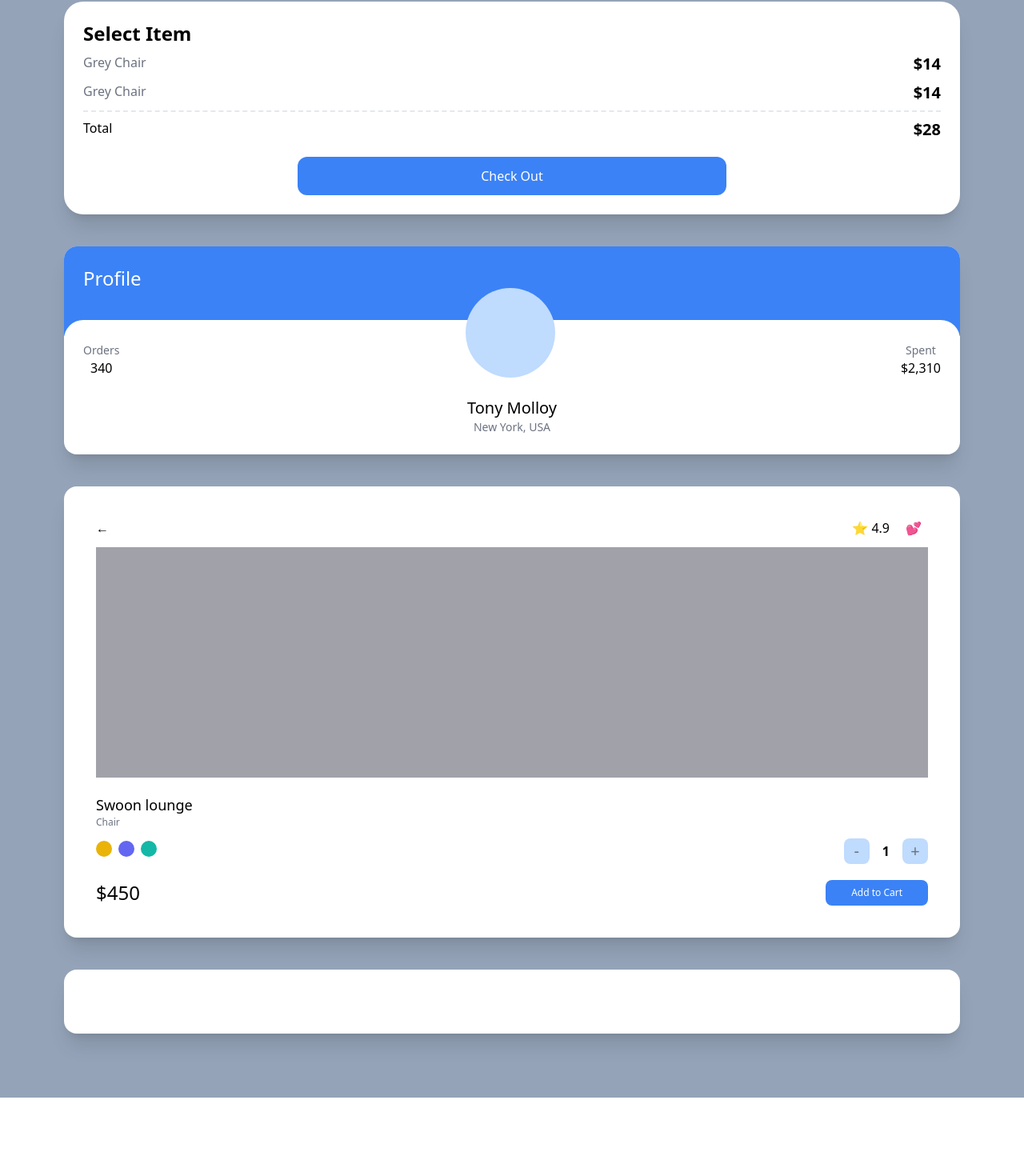
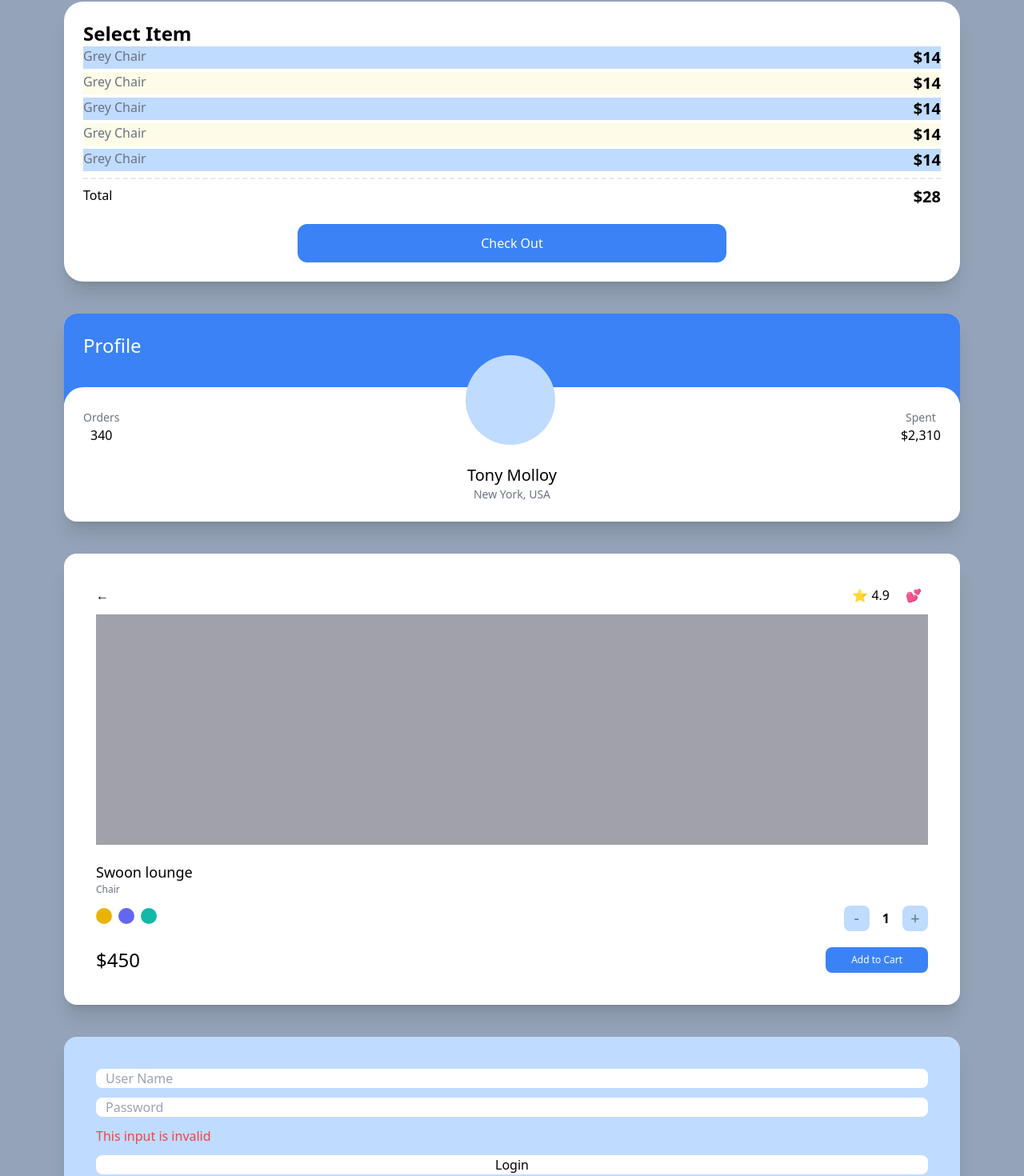
Before and after one commit to Dongdong-k/carrot_market, a Next.js app: page / in a window 1280 px wide. Shown: the part 78-1548 px from the top of the page at 80% size. Before the commit the page ends 1450 px from the top, so only its background shows below. Built offline with nearby package versions, Linux system fonts and the light colour scheme.

Commit message:
#4.7 Modifiers for Forms (18:38)

```diff
--- /dev/null
+++ b/pages/details.tsx
@@ -0,0 +1,33 @@
+import { NextPage } from "next";
+
+const Details: NextPage = () => {
+  return (
+    <div>
+      <h4> Details tag</h4>
+      <div>
+        <details className="select-none open:text-white open:bg-indigo-300">
+          <summary className=" cursor-pointer"> summary of details</summary>
+          <span>테스트1</span>
+          <span className="selection:bg-indigo-300 selection:text-white">
+            테스트1
+          </span>
+        </details>
+      </div>
+      <div className="list-disc">
+        <ul className="list-disc marker:text-teal-200">
+          <li>Hi</li>
+          <li>Hi</li>
+          <li>Hi</li>
+        </ul>
+      </div>
+      <div>
+        <input
+          type={"file"}
+          className="file:cursor-pointer file:hover:text-white file:transition-colors file:border-0 file:rounded-xl file:px-5 file:bg-green-300"
+        />
+      </div>
+    </div>
+  );
+};
+
+export default Details;
--- a/pages/index.tsx
+++ b/pages/index.tsx
@@ -8,14 +8,17 @@ const Home: NextPage = () => {
     <div className="bg-slate-400 py-20 px-20 grid gap-10 min-h-screen">
       <div className="bg-white p-6 rounded-3xl shadow-xl">
         <span className="font-semibold text-2xl">Select Item</span>
-        <div className="flex justify-between my-2">
-          <span className="text-gray-500">Grey Chair</span>
-          <span className="font-semibold text-xl">$14</span>
-        </div>
-        <div className="flex justify-between">
-          <span className="text-gray-500">Grey Chair</span>
-          <span className="font-semibold text-xl">$14</span>
-        </div>
+        <ul className="space-y-1">
+          {[1, 2, 3, 4, 5].map((i) => (
+            <div
+              key={i}
+              className="flex justify-between odd:bg-blue-200 even:bg-yellow-50"
+            >
+              <span className="text-gray-500">Grey Chair</span>
+              <span className="font-semibold text-xl">$14</span>
+            </div>
+          ))}
+        </ul>
         <div className="flex justify-between mt-2 pt-2 border-t-2 border-dashed">
           <span className="">Total</span>
           <span className="font-semibold text-xl">$28</span>
@@ -26,7 +29,7 @@ const Home: NextPage = () => {
           </button>
         </div>
       </div>
-      <div className="bg-white rounded-2xl shadow-xl overflow-hidden">
+      <div className="bg-white rounded-2xl shadow-xl overflow-hidden group">
         <div className="bg-blue-500 p-6 pb-14">
           <span className="text-white text-2xl">Profile</span>
         </div>
@@ -36,7 +39,7 @@ const Home: NextPage = () => {
               <span className="text-sm text-gray-500">Orders</span>
               <span className="font-medium">340</span>
             </div>
-            <div className="h-28 w-28 bg-blue-200 rounded-full" />
+            <div className="h-28 w-28 bg-blue-200 rounded-full group-hover:bg-red-300 transition-colors" />
             <div className="flex flex-col items-center">
               <span className="text-sm text-gray-500">Spent</span>
               <span className="font-medium">$2,310</span>
@@ -84,7 +87,34 @@ const Home: NextPage = () => {
           </div>
         </div>
       </div>
-      <div className="bg-white p-10 rounded-2xl shadow-xl"></div>
+      <div className="bg-blue-200 p-10 rounded-2xl shadow-xl focus-within:border-2 border-blue-600 transition-all">
+        <form className="flex flex-col space-y-3 bg-blue-200 ">
+          <input
+            className="rounded-lg pl-3"
+            type={"text"}
+            required
+            placeholder="User Name"
+          />
+          <input
+            className="rounded-lg pl-3 peer"
+            type={"password"}
+            required
+            placeholder="Password"
+          />
+          <span className="hidden peer-invalid:text-red-500 peer-invalid:block">
+            This input is invalid
+          </span>
+          <span className="hidden peer-valid:text-teal-500 peer-valid:block">
+            Perfect~!!
+          </span>
+          <input
+            type={"submit"}
+            value="Login"
+            required
+            className="bg-white rounded-lg "
+          />
+        </form>
+      </div>
     </div>
   );
 };
```
